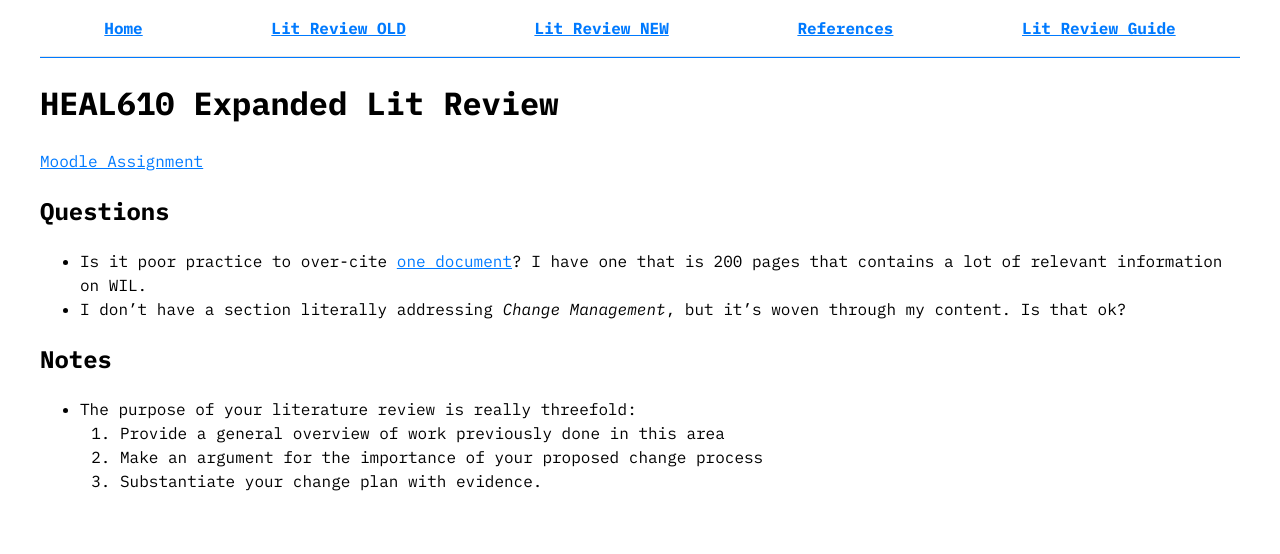
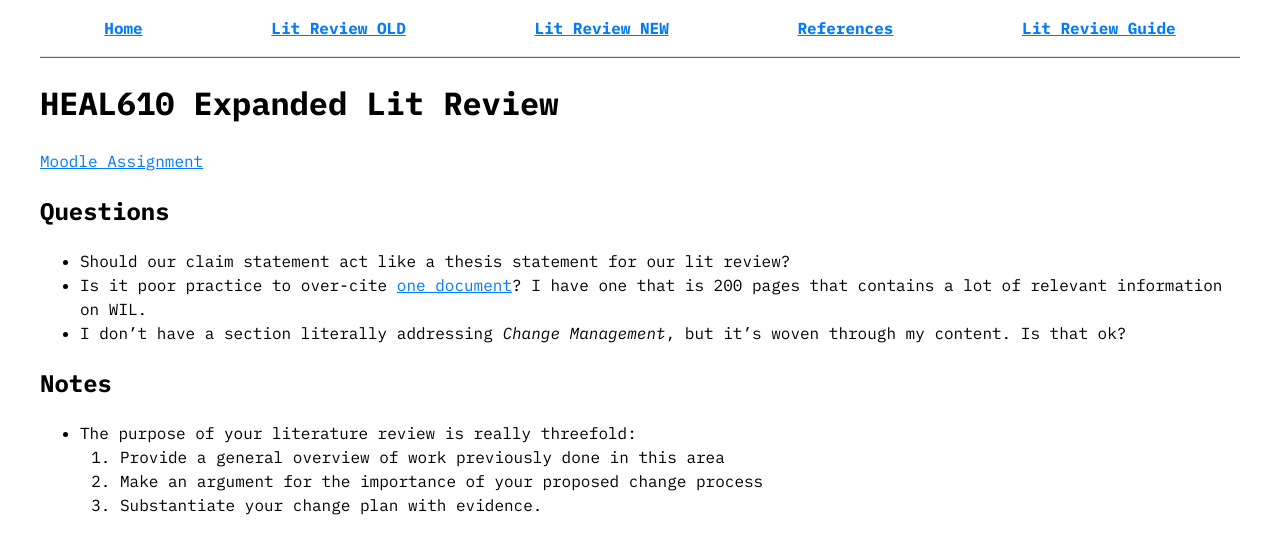
Before and after one commit to AlainParadis/HEAL610, a Jekyll site: the page built from index.md, in a window 1280 px wide. Shown: the top 554 px of the page. Built offline with Jekyll 4.4.1, drawn with Linux system fonts in a browser that asks for light colours.

Commit message:
Update index.md

```diff
--- a/index.md
+++ b/index.md
@@ -10,6 +10,7 @@ permalink: /
 
 ## Questions
 
+-   Should our claim statement act like a thesis statement for our lit review?
 -   Is it poor practice to over-cite <a href="./bibliography/stirling_practical_2024.html">one document</a>? I have one that is 200 pages that contains a lot of relevant information on WIL.
 -   I don't have a section literally addressing *Change Management*, but it's woven through my content. Is that ok?
 
```
